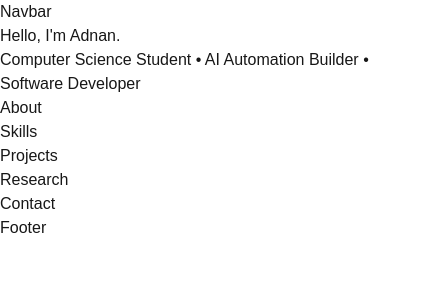
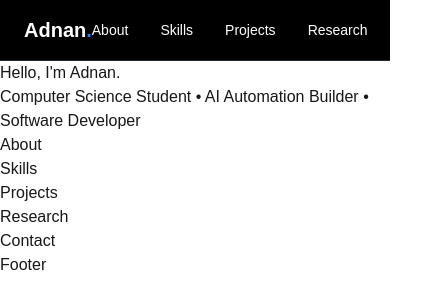
Before and after one commit to Zlatan10x/adnan-portfolio, a Next.js app: page / in a window 390 px wide. Shown: the top 308 px of the page, 448 px wide, since content can reach past the window. Built offline with nearby package versions, Linux system fonts and the light colour scheme.

Commit message:
Create responsive navbar layout

```diff
--- a/src/components/layout/Navbar.tsx
+++ b/src/components/layout/Navbar.tsx
@@ -1,3 +1,19 @@
 export default function Navbar() {
-  return <nav>Navbar</nav>;
+  return (
+    <nav className="w-full border-b border-gray-800 bg-black text-white">
+      <div className="mx-auto flex max-w-7xl items-center justify-between px-6 py-4">
+        <h1 className="text-xl font-bold">
+          Adnan<span className="text-blue-500">.</span>
+        </h1>
+
+        <ul className="flex gap-8 text-sm">
+          <li>About</li>
+          <li>Skills</li>
+          <li>Projects</li>
+          <li>Research</li>
+          <li>Contact</li>
+        </ul>
+      </div>
+    </nav>
+  );
 }
```
